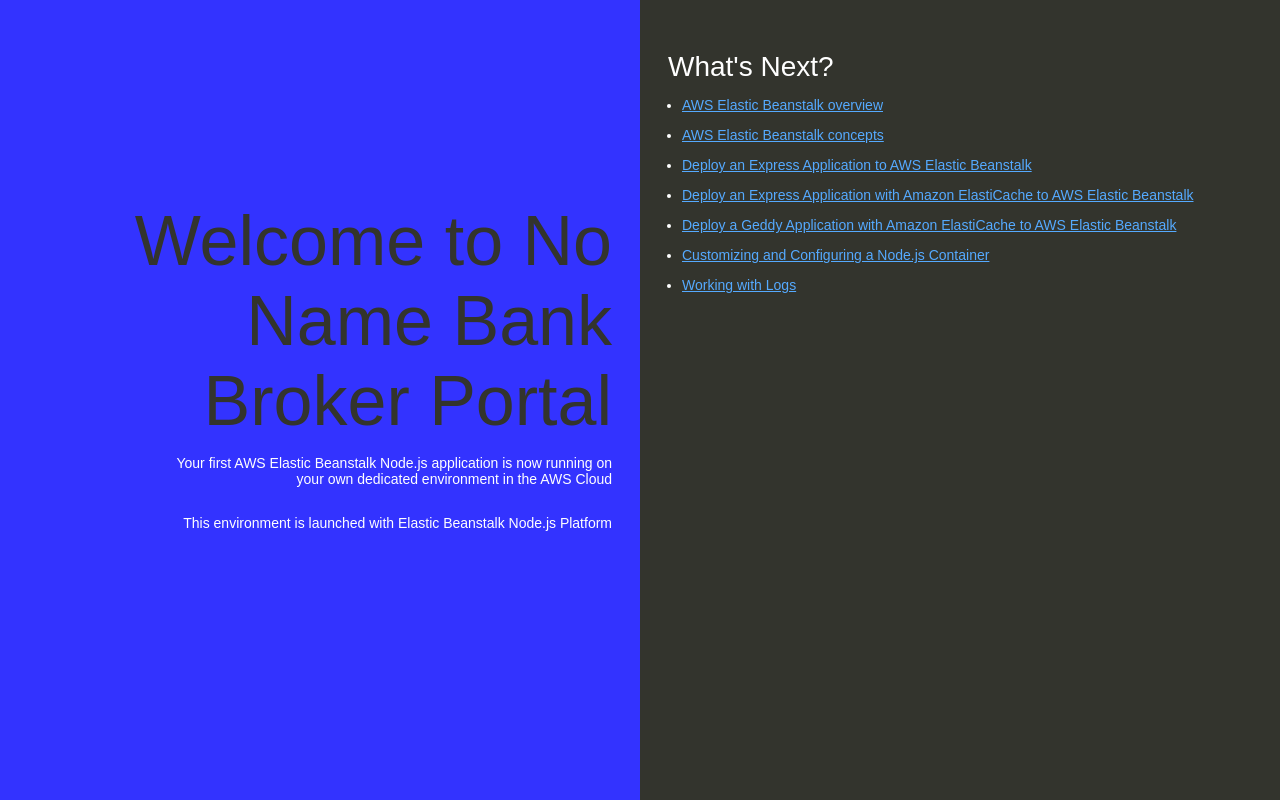
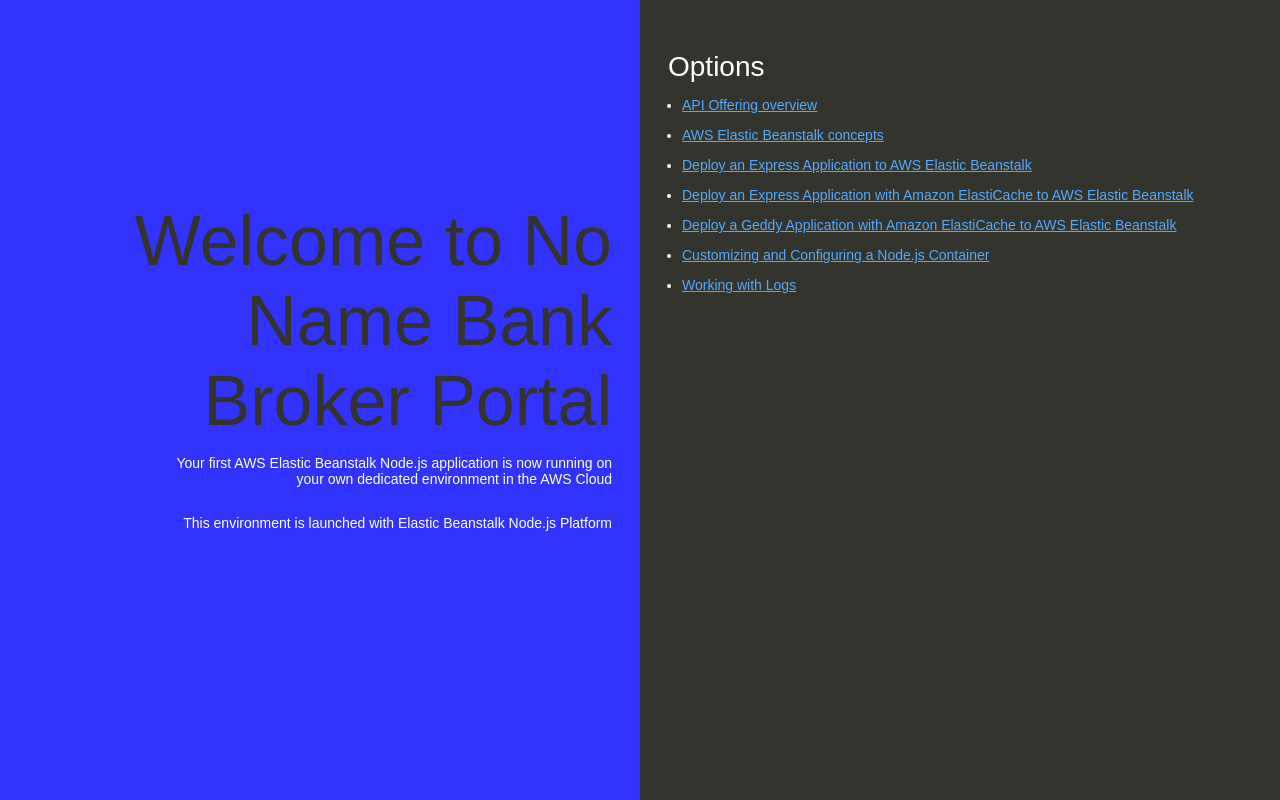
Before and after one commit to dalixinc/sample1, a website: page index.html in a window 1280 px wide. Drawn offline with Linux system fonts and the light colour scheme.

Commit message:
Update index.html
Wording changes

```diff
--- a/index.html
+++ b/index.html
@@ -79,9 +79,9 @@
       <p>This environment is launched with Elastic Beanstalk Node.js Platform</p>
     </div>
     <div class="linksColumn">
-      <h2>What's Next?</h2>
+      <h2>Options</h2>
       <ul>
-        <li><a href="http://docs.aws.amazon.com/elasticbeanstalk/latest/dg/Welcome.html">AWS Elastic Beanstalk overview</a></li>
+        <li><a href="overview.html">API Offering overview</a></li>
         <li><a href="http://docs.aws.amazon.com/elasticbeanstalk/latest/dg/concepts.html">AWS Elastic Beanstalk concepts</a></li>
         <li><a href="http://docs.aws.amazon.com/elasticbeanstalk/latest/dg/create_deploy_nodejs_express.html">Deploy an Express Application to AWS Elastic Beanstalk</a></li>
         <li><a href="http://docs.aws.amazon.com/elasticbeanstalk/latest/dg/create_deploy_nodejs_express_elasticache.html">Deploy an Express Application with Amazon ElastiCache to AWS Elastic Beanstalk</a></li>
```
